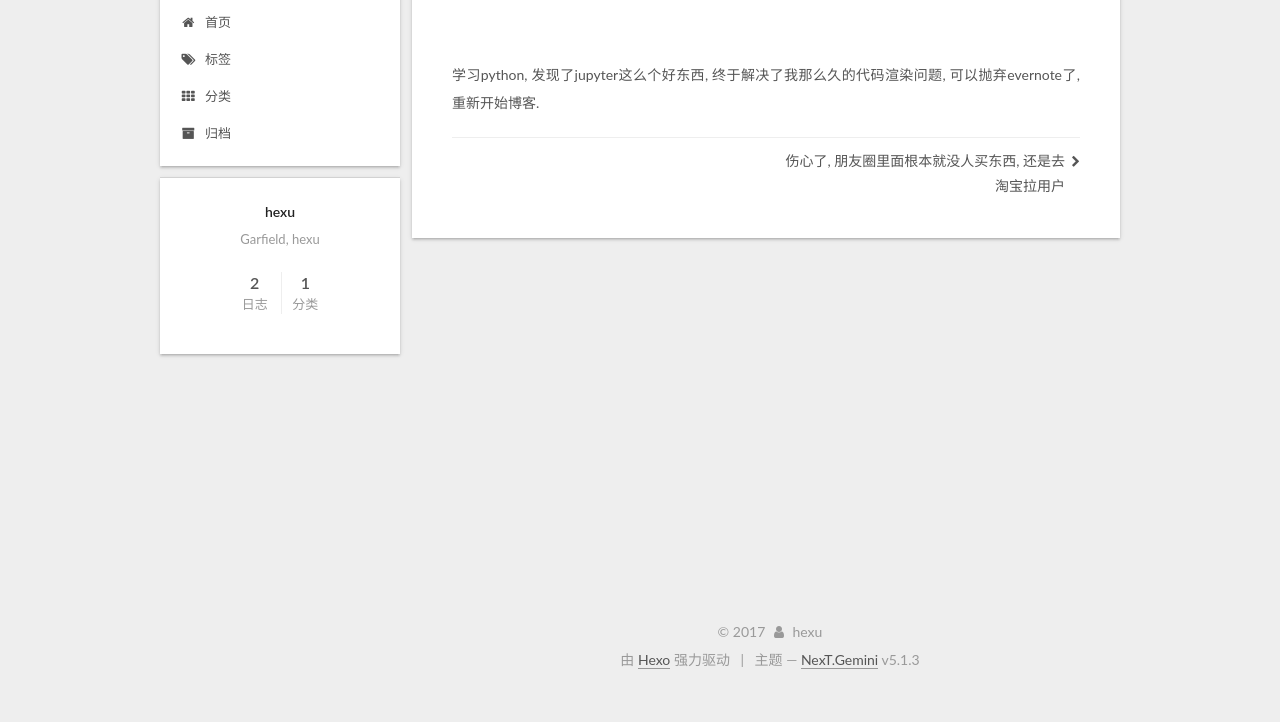
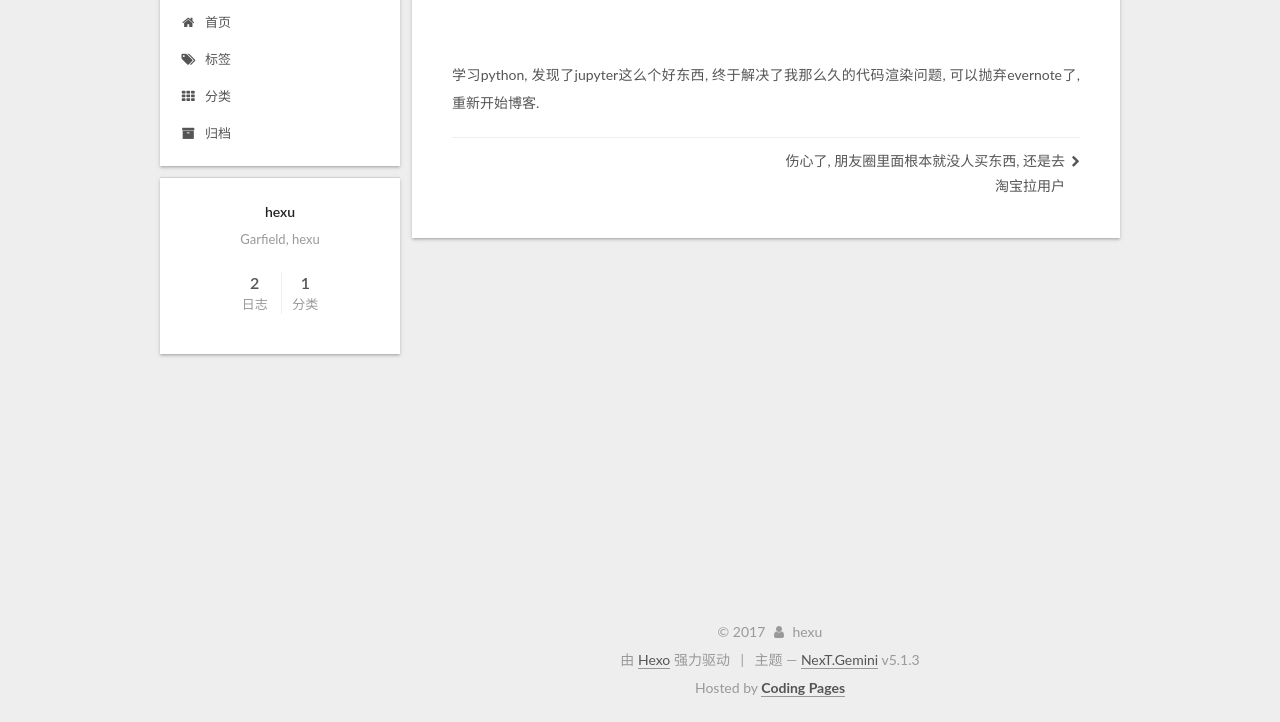
Before and after one commit to 0xuhe/gfd6th.github.com, a plain HTML site: page 2017/11/08/重新写博客/index.html in a window 1280 px wide. Shown: the part 105-827 px from the top of the page. Before the commit the page ends 800 px from the top, so only its background shows below. Drawn offline with Linux system fonts and the light colour scheme.

Commit message:
Site updated: 2017-11-11 01:28:38

```diff
--- a/2017/11/08/重新写博客/index.html
+++ b/2017/11/08/重新写博客/index.html
@@ -526,6 +526,8 @@
 
 
 
+          <p>Hosted by <a href="https://pages.coding.me" style="font-weight: bold">Coding Pages</a></p>
+
       </div>
     </footer>
 
@@ -688,5 +690,6 @@
 
 
 
+
 </body>
 </html>
```
Also changed, not shown: 2017/11/11/杂记/index.html (+3 -0 lines), archives/2017/11/index.html (+3 -0 lines), archives/2017/index.html (+3 -0 lines), archives/index.html (+3 -0 lines), categories/杂记/index.html (+3 -0 lines), index.html (+3 -0 lines).
